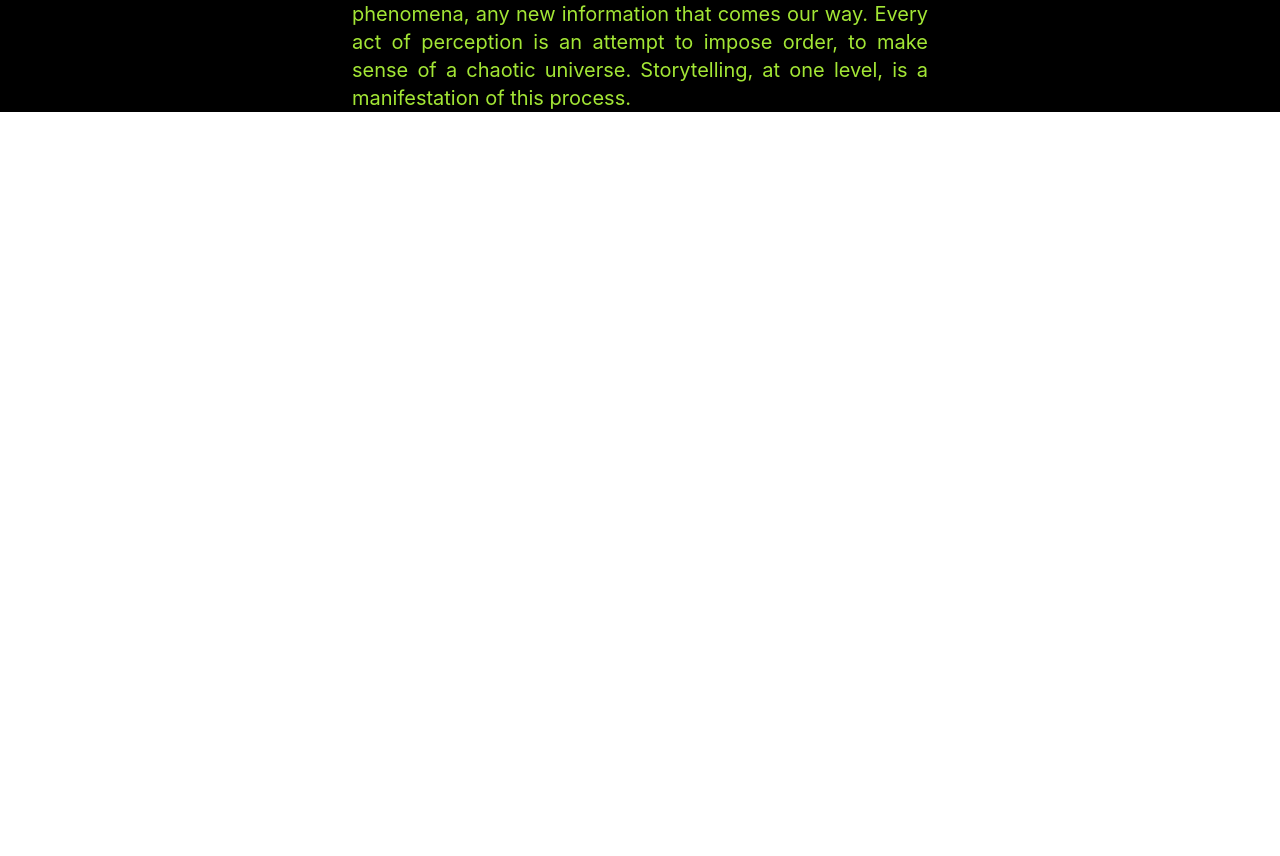
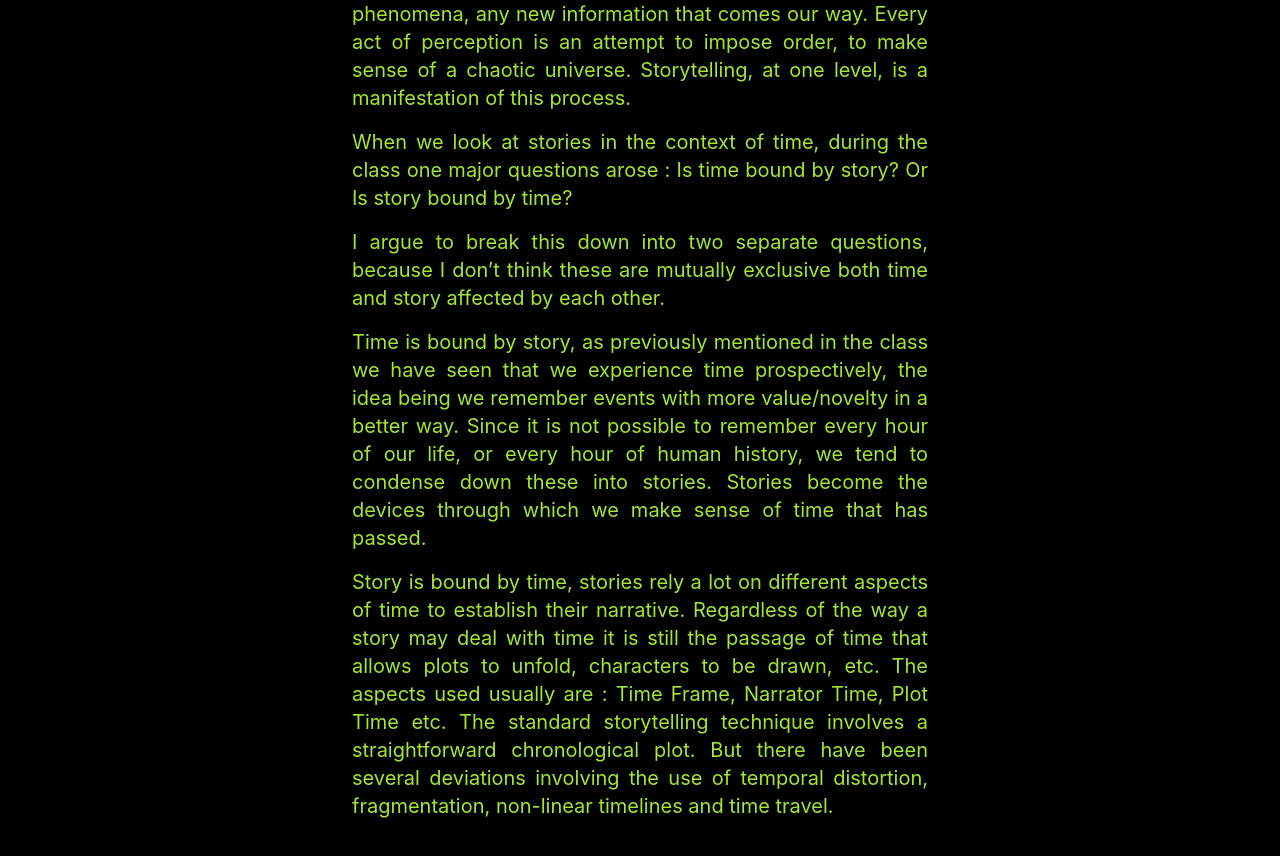
Before and after one commit to Malayvasa/time-as-story, a React (Create React App) app: page /Day3 in a window 1280 px wide. Shown: the part 869-1725 px from the top of the page. Before the commit the page ends 981 px from the top, so only its background shows below. Built offline with nearby package versions, Linux system fonts and the light colour scheme.

Commit message:
Day 3 Reflection Updated

```diff
--- a/src/DayThree.js
+++ b/src/DayThree.js
@@ -74,6 +74,37 @@ function DayThree() {
               impose order, to make sense of a chaotic universe. Storytelling,
               at one level, is a manifestation of this process.
             </p>
+            <p>
+              When we look at stories in the context of time, during the class
+              one major questions arose : Is time bound by story? Or Is story
+              bound by time?
+            </p>
+            <p>
+              I argue to break this down into two separate questions, because I
+              don’t think these are mutually exclusive both time and story
+              affected by each other.
+            </p>
+            <p>
+              Time is bound by story, as previously mentioned in the class we
+              have seen that we experience time prospectively, the idea being we
+              remember events with more value/novelty in a better way. Since it
+              is not possible to remember every hour of our life, or every hour
+              of human history, we tend to condense down these into stories.
+              Stories become the devices through which we make sense of time
+              that has passed.
+            </p>
+            <p>
+              Story is bound by time, stories rely a lot on different aspects of
+              time to establish their narrative. Regardless of the way a story
+              may deal with time it is still the passage of time that allows
+              plots to unfold, characters to be drawn, etc. The aspects used
+              usually are : Time Frame, Narrator Time, Plot Time etc. The
+              standard storytelling technique involves a straightforward
+              chronological plot. But there have been several deviations
+              involving the use of temporal distortion, fragmentation,
+              non-linear timelines and time travel.
+            </p>
+            <div className="pb-8"></div>
           </div>
         </div>
       </div>
```
